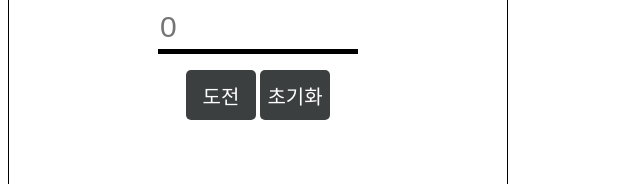
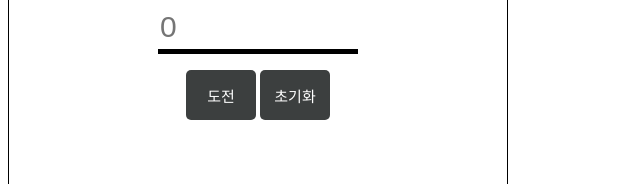
Before and after one commit to ambition-kwon/NumberGame, a plain HTML site: page index.html in a window 1280 px wide. Shown: the part 233-417 px from the top of the page, 0-640 px from the left. Drawn offline with Linux system fonts and the light colour scheme.

Commit message:
font-size

```diff
--- a/css/style.css
+++ b/css/style.css
@@ -32,12 +32,13 @@ input{
   border-bottom: 5px solid black;
 }
 button{
+  padding: 0;
   cursor: pointer;
   display: inline-block;
   box-sizing: border-box;
   width: 70px;
   height: 50px;
-  font-size: 20px;
+  font-size: 15px;
   border: none;
   border-radius: 5px;
   color: white;
```
